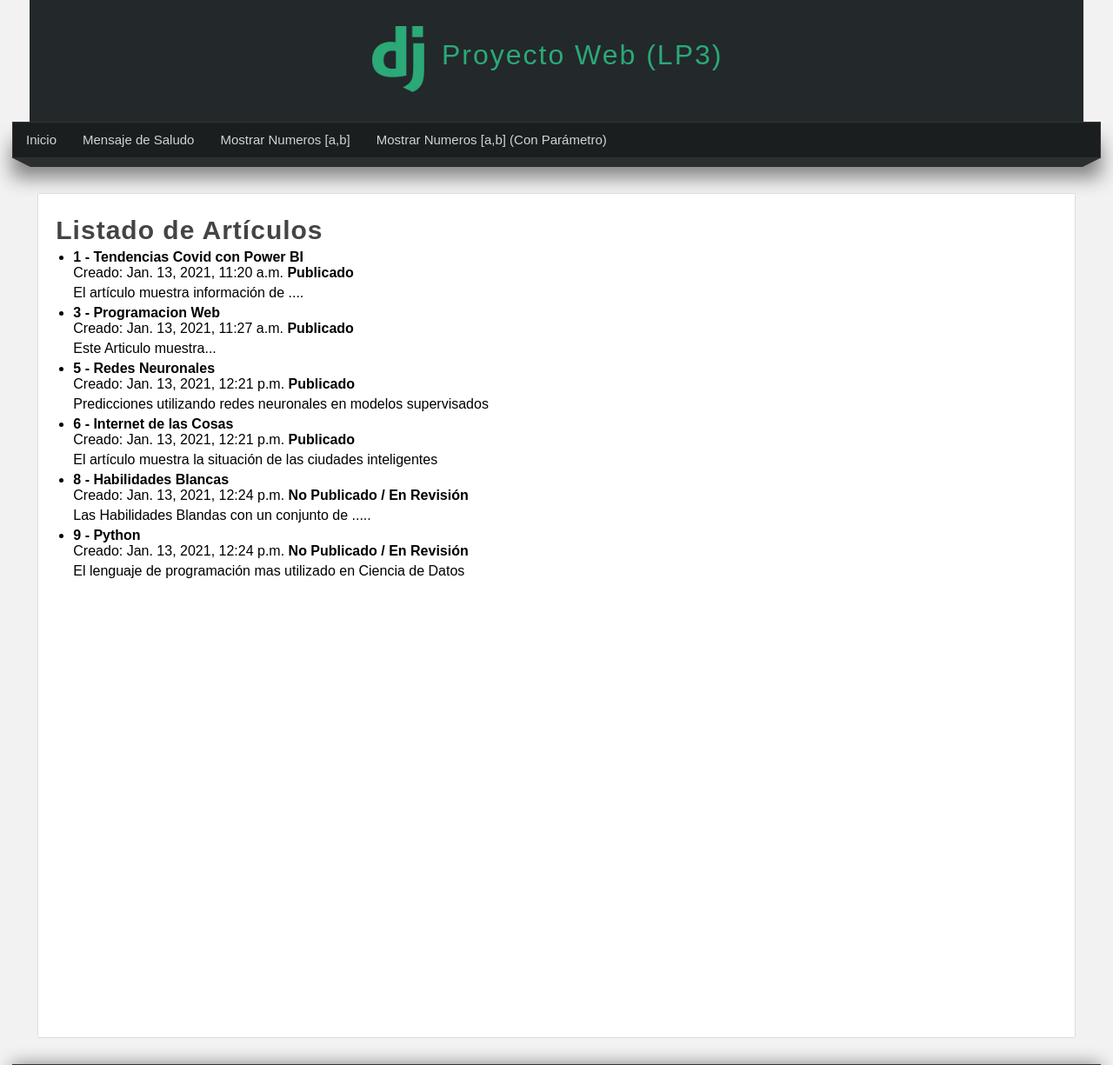
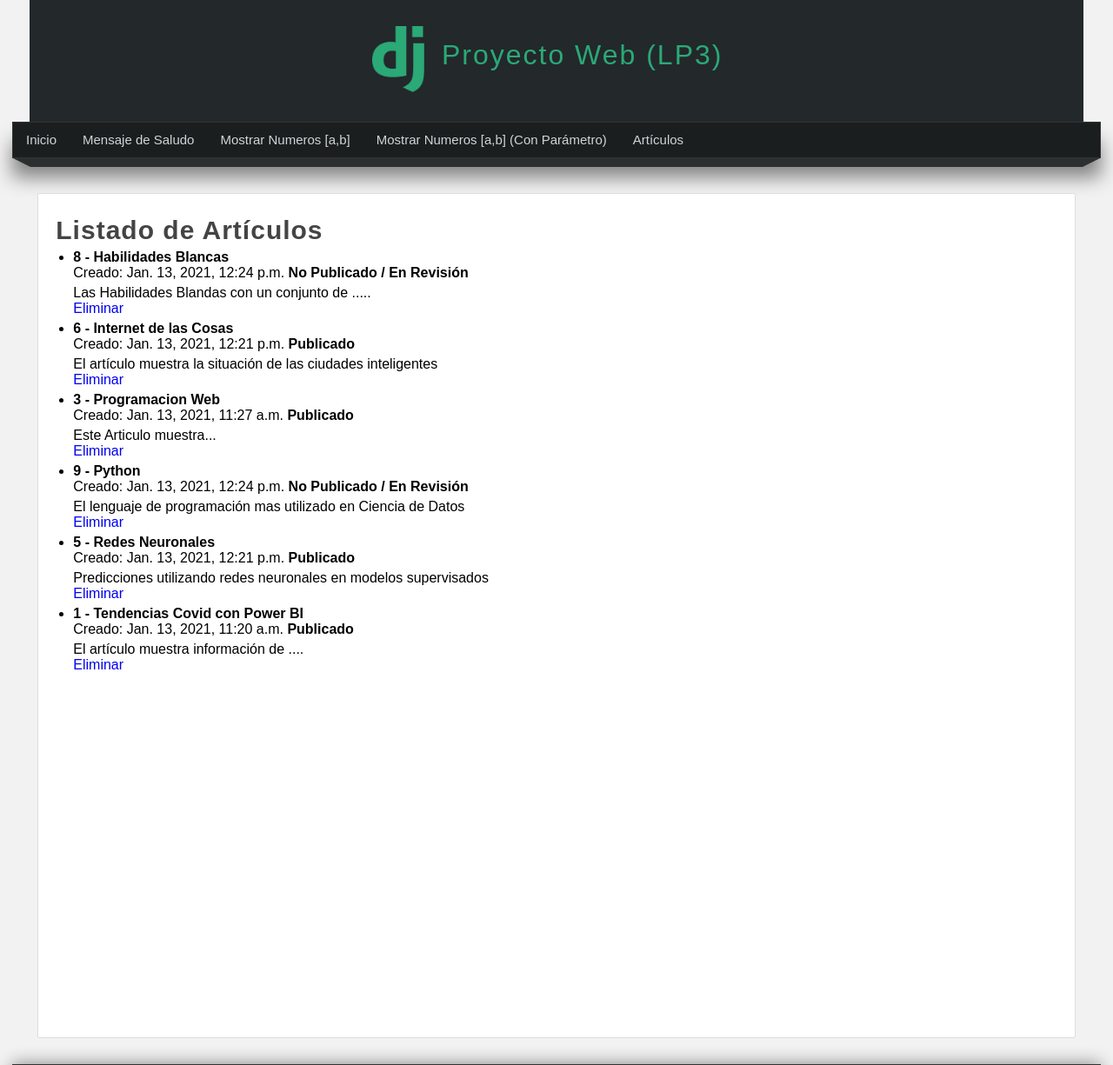
Before and after one commit to cerdanflor/2020-2-LP3S1, a Django app: page /listar_articulos in a window 1280 px wide. Shown: the top 1225 px of the page at 87% size. Run offline with Django 3.2, Linux system fonts and the light colour scheme; data comes from the database, SQL or seed files in the repository; both versions use the stored data as it was after the commit.

Commit message:
Capa de Modelo - Eliminar Registros y Agregar en el menú principal

```diff
--- a/ProyectosDJango/s07proyecto002/miapp/templates/layout.html
+++ b/ProyectosDJango/s07proyecto002/miapp/templates/layout.html
@@ -36,6 +36,9 @@
                 <li>
                     <a href="{% url 'rango2' %}">Mostrar Numeros [a,b] (Con Parámetro)</a>
                 </li>
+                <li>
+                    <a href="{% url 'listar_articulos' %}">Artículos</a>
+                </li>
             </ul>
         </nav>
         <div class="barra">
--- a/ProyectosDJango/s07proyecto002/miapp/templates/listar_articulos.html
+++ b/ProyectosDJango/s07proyecto002/miapp/templates/listar_articulos.html
@@ -25,7 +25,10 @@
                     </strong>
                 {% endif %}
                 <p>
-                    {{articulo.contenido}}
+                    {{articulo.contenido}}<br>
+                    <a href="{% url 'eliminar_articulo' id=articulo.id %}">
+                        Eliminar
+                    </a>
                 </p>
             </li>
         {% endfor %}
--- a/ProyectosDJango/s07proyecto002/miapp/views.py
+++ b/ProyectosDJango/s07proyecto002/miapp/views.py
@@ -107,8 +107,13 @@ def editar_articulo(request, id):
     return HttpResponse(f"Articulo Editado: {articulo.titulo} - {articulo.contenido}")
 
 def listar_articulos(request):
-    articulos = Articulo.objects.all
+    articulos = Articulo.objects.order_by('titulo')
     return render(request, 'listar_articulos.html',{
         'articulos': articulos,
         'titulo': 'Listado de Artículos'
     })
+
+def eliminar_articulo(request, id):
+    articulo = Articulo.objects.get(pk=id)
+    articulo.delete()
+    return redirect('listar_articulos')
--- a/ProyectosDJango/s07proyecto002/s07proyecto002/settings.py
+++ b/ProyectosDJango/s07proyecto002/s07proyecto002/settings.py
@@ -104,7 +104,7 @@ AUTH_PASSWORD_VALIDATORS = [
 # Internationalization
 # https://docs.djangoproject.com/en/3.1/topics/i18n/
 
-LANGUAGE_CODE = 'en-us'
+LANGUAGE_CODE = 'en-es'
 
 TIME_ZONE = 'UTC'
 
--- a/ProyectosDJango/s07proyecto002/s07proyecto002/urls.py
+++ b/ProyectosDJango/s07proyecto002/s07proyecto002/urls.py
@@ -30,4 +30,5 @@ urlpatterns = [
     path('buscar_articulo',views.buscar_articulo, name="buscar_articulo"),
     path('editar_articulo/<int:id>',views.editar_articulo, name="editar_articulo"),
     path('listar_articulos', views.listar_articulos, name="listar_articulos"),
+    path('eliminar_articulo/<int:id>',views.eliminar_articulo, name="eliminar_articulo"),
 ]
```
Also changed, not shown: ProyectosDJango/s07proyecto002/db.sqlite3.
